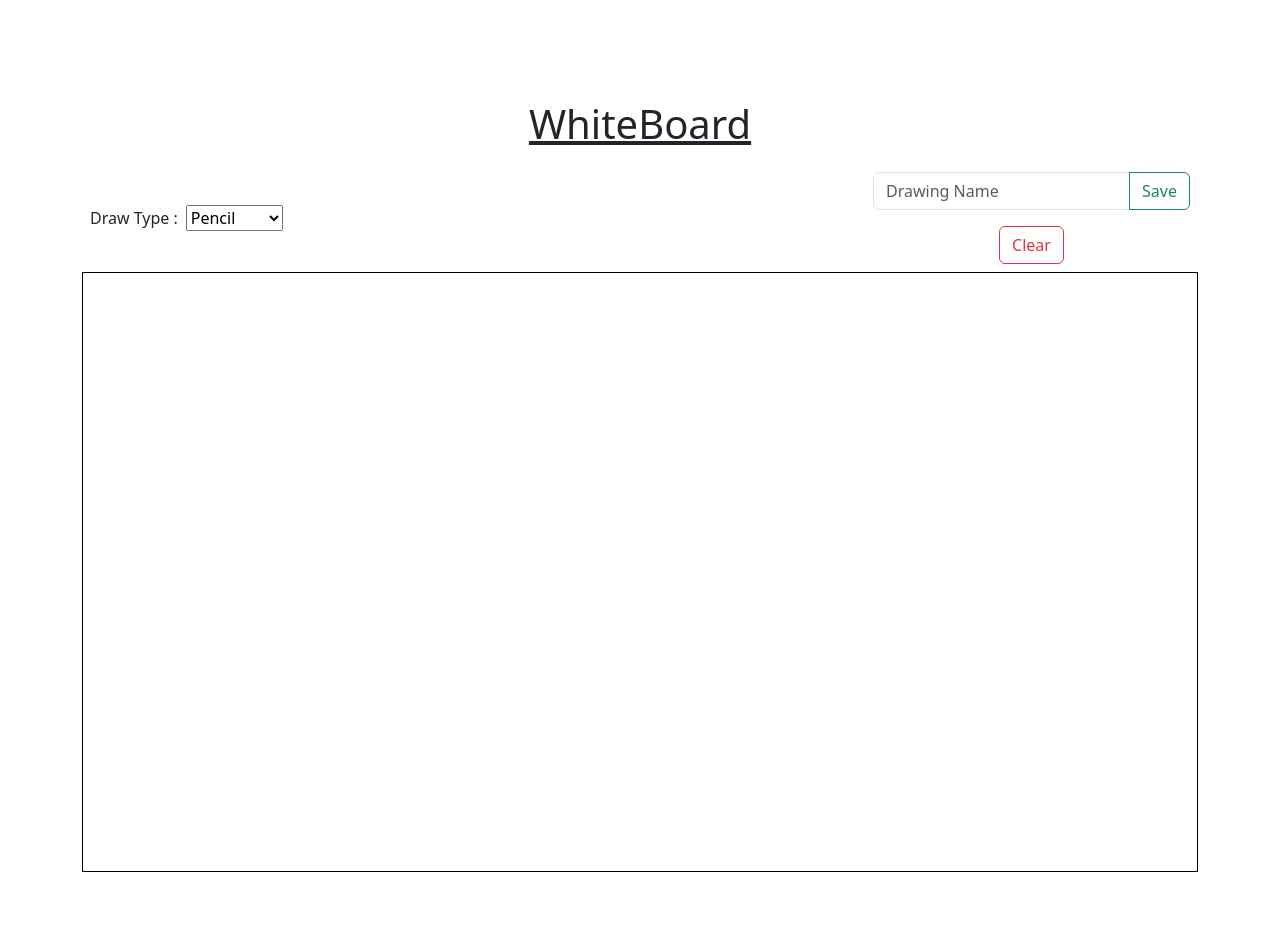
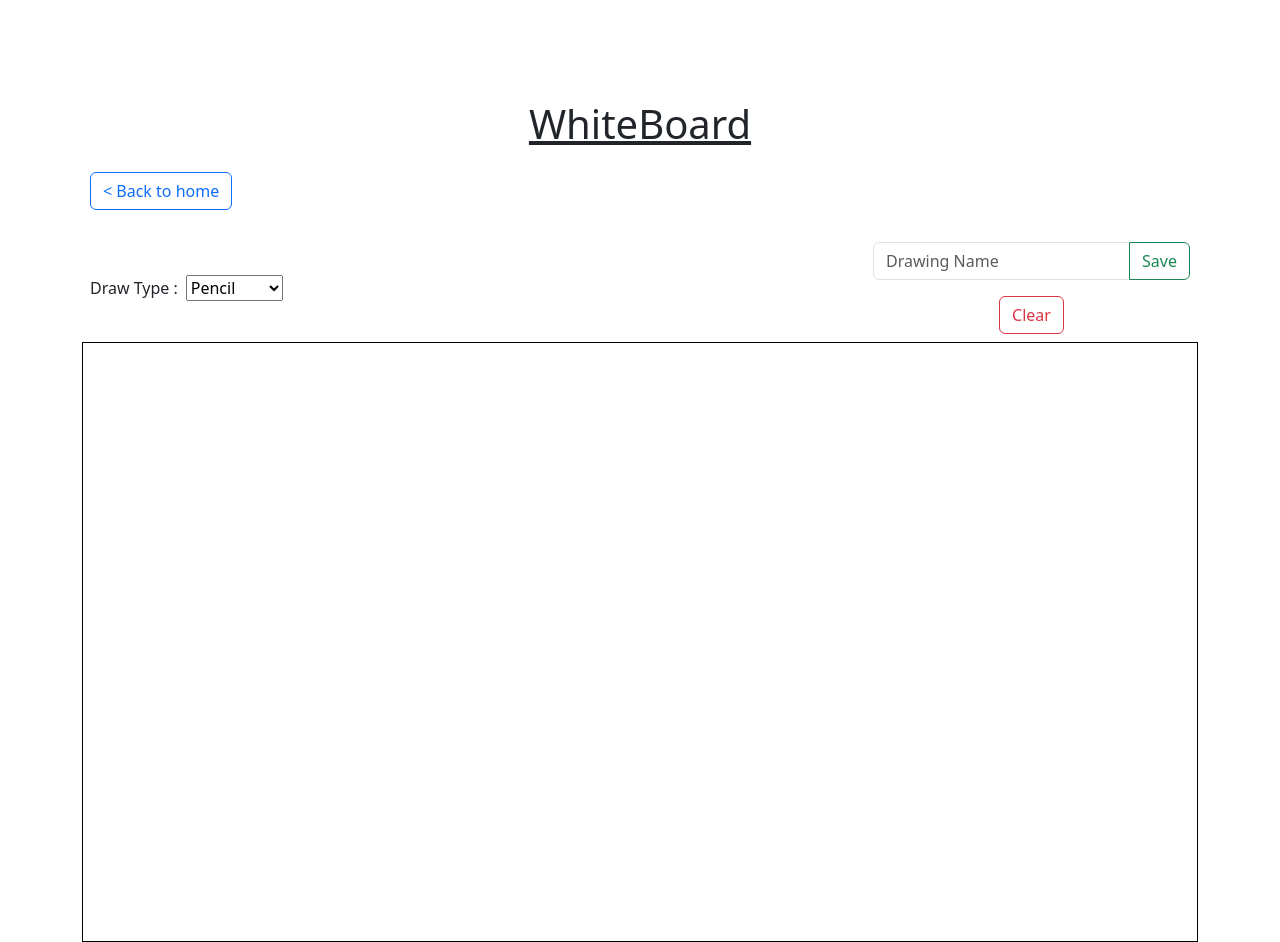
Before and after one commit to ataur39n-sharif/MERN-Interview-Test, a React (Vite) app: page /whiteboard in a window 1280 px wide. Before the commit the page ends 872 px from the top, so only its background shows below. Built offline with nearby package versions, Linux system fonts and the light colour scheme.

Commit message:
readme update

```diff
--- a/src/App.tsx
+++ b/src/App.tsx
@@ -9,7 +9,6 @@ function App() {
         width: '100vw'
       }}>
         <HomepageComponent />
-        {/* <Whiteboard /> */}
       </section>
     </>
   )
--- a/src/components/whiteboard/index.tsx
+++ b/src/components/whiteboard/index.tsx
@@ -2,12 +2,16 @@
 import axios from 'axios';
 import { useEffect, useLayoutEffect, useRef, useState } from 'react';
 import { Button } from 'react-bootstrap';
+import { useNavigate } from 'react-router-dom';
 import rough from "roughjs";
 import { RoughCanvas } from 'roughjs/bin/canvas';
 
 const generator = rough.generator();
 
 function Whiteboard() {
+
+    const navigate = useNavigate()
+
     // canvas reference state
     const canvasRef = useRef(null);
     // canvas context reference state
@@ -182,6 +186,8 @@ function Whiteboard() {
                 shape: elements
             })
             console.log(response.data);
+            alert(response.data.message)
+            handleClearCanvas()
         } catch (error) {
             console.log(error);
         }
@@ -194,6 +200,11 @@ function Whiteboard() {
         }}>
             <div className='w-100 h-75'>
                 <h1 className=''><ins>WhiteBoard</ins></h1>
+                <div className="mt-3 p-2 d-flex justify-content-start">
+                    <Button
+                        onClick={() => navigate('/')}
+                        variant='outline-primary'> {'<'} Back to home</Button>
+                </div>
                 <div className=' mt-3 p-2 d-flex justify-content-between align-items-center '>
                     <div>
                         <label htmlFor="drawType">Draw Type : </label>
```
Also changed, not shown: 1 other file (tests, documents, lock files or other folders).
